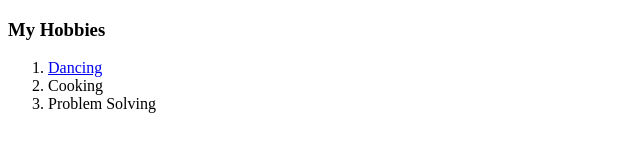
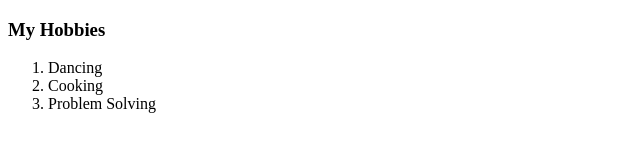
Before and after one commit to nghirnikar/cv, a plain HTML site: page hobbies.html in a window 1280 px wide. Shown: the full height of the page, 0-640 px from the left. Drawn offline with Linux system fonts and the light colour scheme.

Commit message:
Update hobbies.html

```diff
--- a/hobbies.html
+++ b/hobbies.html
@@ -7,7 +7,7 @@
 <body>
     <h3> My Hobbies</h3>
     <ol>
-      <li><a href="https://instagram.fauh1-1.fna.fbcdn.net/v/t51.2885-19/117035230_3294297770614080_3087199541611565053_n.jpg?stp=dst-jpg_s320x320&_nc_ht=instagram.fauh1-1.fna.fbcdn.net&_nc_cat=100&_nc_ohc=XwEKJtZN7CQAX-4YxNw&edm=AOQ1c0wBAAAA&ccb=7-5&oh=00_AfDf4lxiKnr5y_ZHbR06_ByKGZzqI9r_5k_rWy_bd3t7AQ&oe=63F04E91&_nc_sid=8fd12b">Dancing</a></li>
+      <li>Dancing</a></li>
       <li>Cooking</li>
       <li>Problem Solving</li>
     </ol>
```
